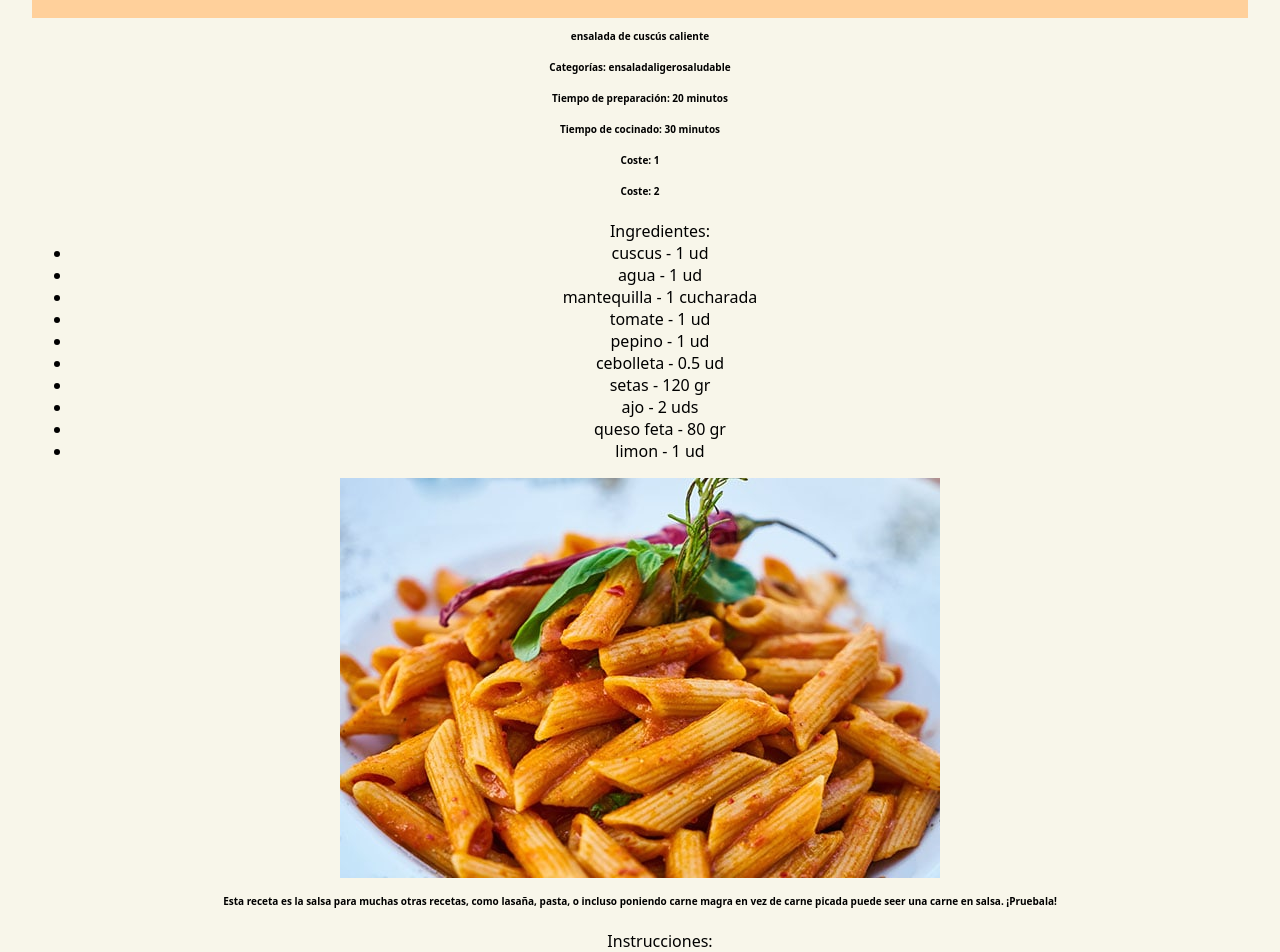
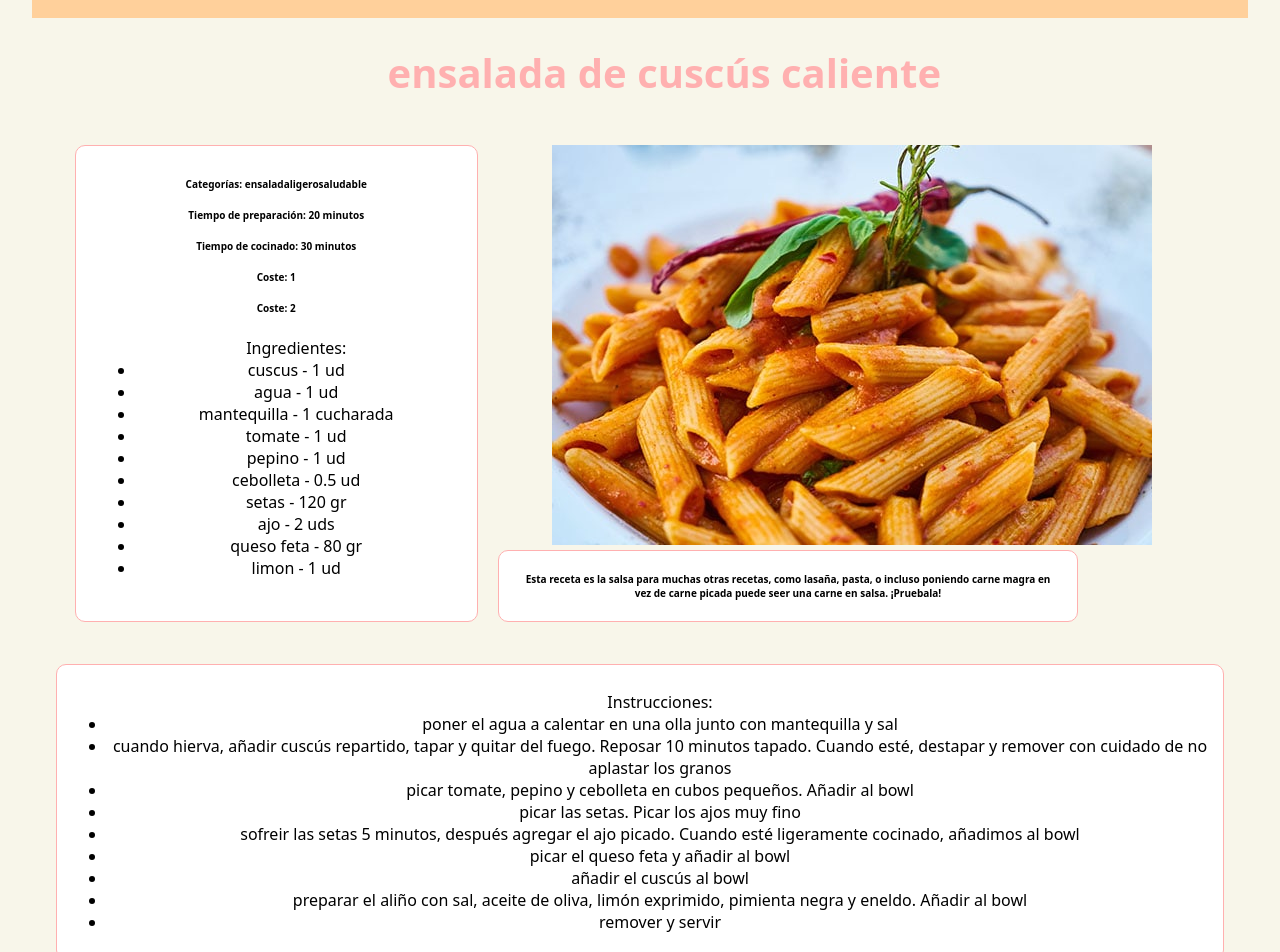
Before and after one commit to Cl1493/recipe-book, a React (Vite) app: page /recipes/1 in a window 1280 px wide. Shown: the part 120-1072 px from the top of the page. Built offline with nearby package versions, Linux system fonts and the light colour scheme.

Commit message:
:config-new-pc

```diff
--- a/src/pages/RecipeDetail/RecipeDetail.css
+++ b/src/pages/RecipeDetail/RecipeDetail.css
@@ -0,0 +1,49 @@
+.recipe-title{
+    font-size: 20px;
+    font-weight: bold;
+    margin-left: 4%;
+    color: #FFB0B0;
+}
+.recipe-container{
+    display: flex;
+    flex-direction: row;
+    justify-content: space-evenly;
+    margin: 2%;
+    padding: 1.5%;
+}
+.recipe-info{
+    font-size: 16px;
+    width: 40%;
+    background-color: white;
+    border-radius: 10px;
+    padding: 20px;
+    margin-right: 20px;
+    border: 1px solid #FFB0B0;
+}
+.recipe-image-description{
+    display: flex;
+    flex-direction: column;
+    /* gap: 20px; */
+}
+.recipe-image{
+    width: 100%;
+    height: 100%;
+    object-fit: cover;
+    align-self: flex-end;
+}
+.recipe-description{
+    font-size: 30px;
+    background-color: white;
+    border-radius: 10px;
+    border: 1px solid #FFB0B0;
+    padding: 10px;
+    margin-right: 18%;
+}
+.recipe-instructions{
+    font-size: 16px;
+    background-color: white;
+    border-radius: 10px;
+    border: 1px solid #FFB0B0;
+    padding: 10px;
+    margin: 2%;
+}
--- a/src/pages/RecipeDetail/RecipeDetail.jsx
+++ b/src/pages/RecipeDetail/RecipeDetail.jsx
@@ -2,6 +2,7 @@ import { useParams } from "react-router-dom";
 import Navbar from "../../components/Navbar/Navbar";
 import { useEffect, useState } from "react";
 import { getRecipesById } from "../../services/api";
+import './RecipeDetail.css';
 
 export const RecipeDetail = () => {
     const {recipeId} = useParams();
@@ -27,10 +28,11 @@ export const RecipeDetail = () => {
             <p>Receta no encontrada</p>
         ) : (
             <>
-            <div>
-                 <p>{recipe.title}</p>
+            <div className="recipe-title">
+                 <h1>{recipe.title}</h1>
             </div>
-            <div>
+            <div className="recipe-container">
+                <div className="recipe-info">
                     <p>Categorías: {recipe.category}</p>
                     <p>Tiempo de preparación: {recipe.prepTime}</p>
                     <p>Tiempo de cocinado: {recipe.cookTime}</p>
@@ -42,13 +44,18 @@ export const RecipeDetail = () => {
                         ))}
                     </ul>
                 </div>
-            <div>
+
+                <div className="recipe-image-description">
+                    <div className="recipe-image">
                         <img src={recipe.image}/>
                     </div>
-            <div>
+
+                    <div className="recipe-description">
                         <p>{recipe.description}</p>
                     </div>
-            <div>
+               </div>
+               </div>
+            <div className="recipe-instructions">
                 <ul>Instrucciones:
                     {recipe.instructions.map((step, index) => (
                         <li key={index}>{step}</li>
```
Also changed, not shown: src/pages/Home/Home.tsx (+5 -3 lines), 1 other file (tests, documents, lock files or other folders). Lines whose indentation alone changed are shown as unchanged.
